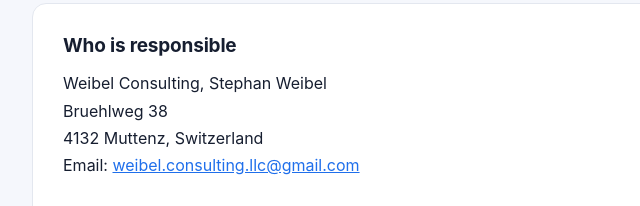
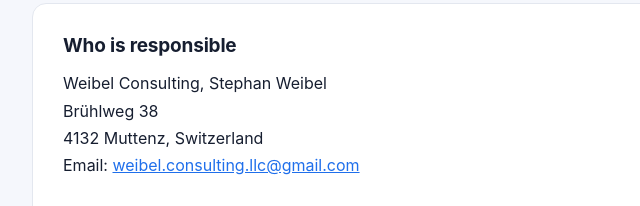
Before and after one commit to StephanSX/microcopy-lab, a browser extension: page docs/privacy.html in a window 1280 px wide. Shown: the part 283-489 px from the top of the page, 248-888 px from the left. Drawn offline with Linux system fonts and the light colour scheme.

Commit message:
Correct spelling of 'Bruehlweg' to 'Brühlweg'

```diff
--- a/docs/privacy.html
+++ b/docs/privacy.html
@@ -69,7 +69,7 @@
     <h2 data-t="h_controller">Who is responsible</h2>
     <p>
       Weibel Consulting, Stephan Weibel<br>
-      Bruehlweg 38<br>
+      Brühlweg 38<br>
       <span data-t="country">4132 Muttenz, Switzerland</span><br>
       <span data-t="mailLabel">Email:</span> <a href="mailto:weibel.consulting.llc@gmail.com">weibel.consulting.llc@gmail.com</a>
     </p>
```
